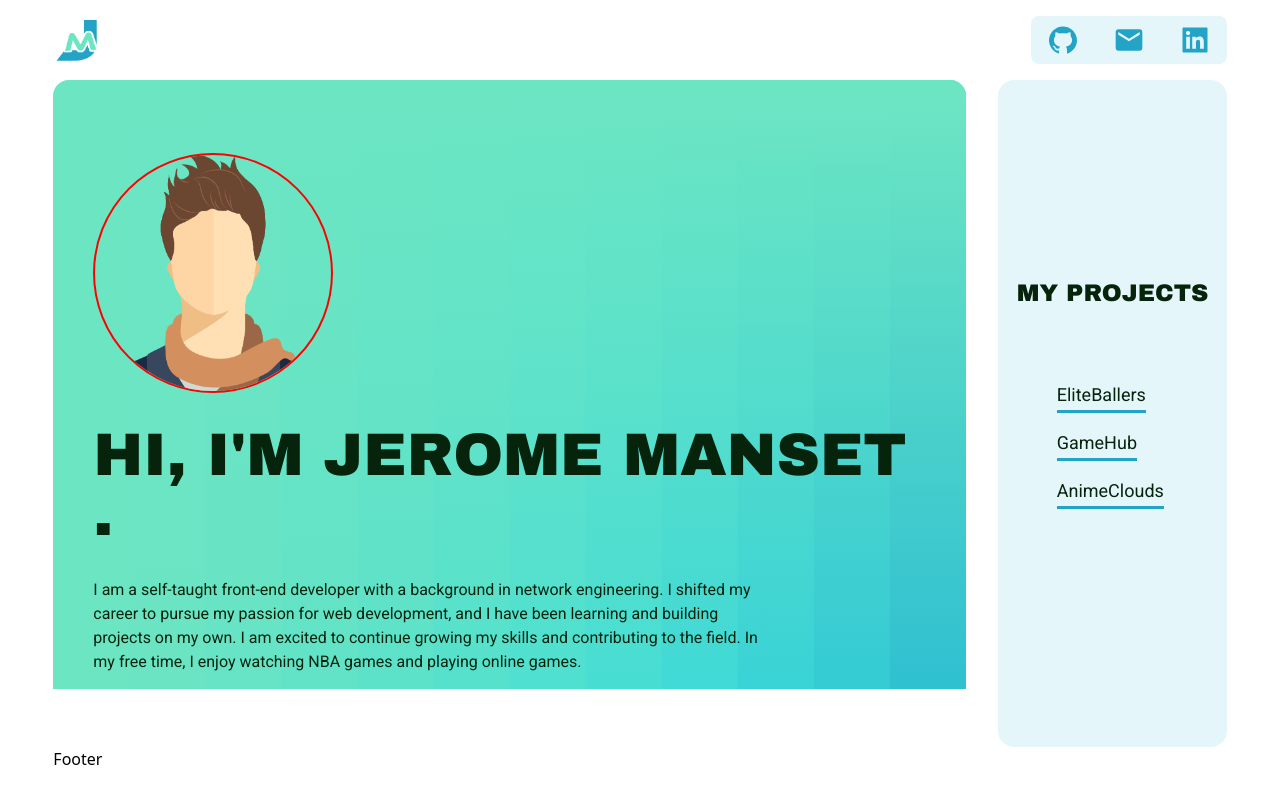
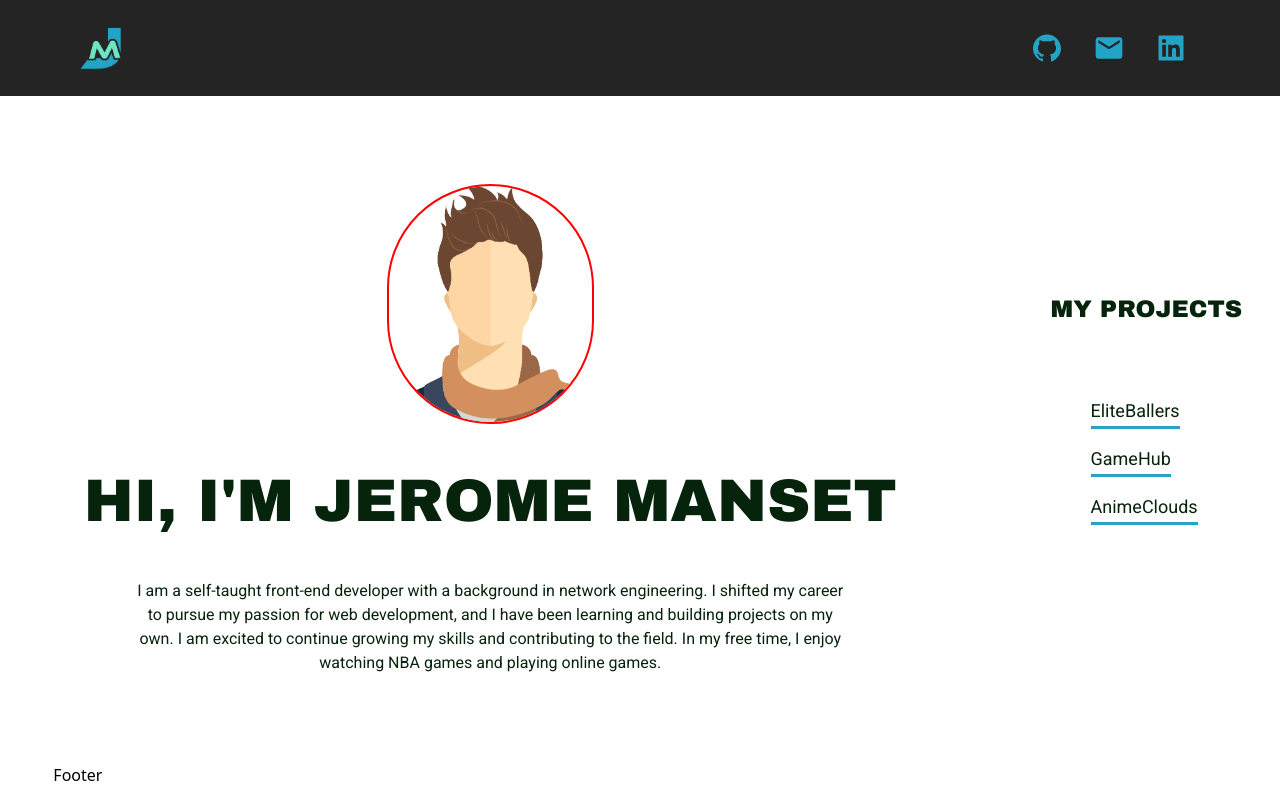
Before and after one commit to kujerocoding/jeromemanset, a React (Vite) app: page / in a window 1280 px wide. Built offline with nearby package versions, Linux system fonts and the light colour scheme.

Commit message:
Update AboutMe, Links, Main and Navbar styles

```diff
--- a/src/components/AboutMe.jsx
+++ b/src/components/AboutMe.jsx
@@ -4,7 +4,7 @@ import React from 'react'
 
 const AboutMe = ({item}) => {
 
-    const headingText = "Hi, I'm Jerome Manset."
+    const headingText = "Hi, I'm Jerome Manset"
     const headingLetters = Array.from(headingText)
 
     const aboutMeText = "I am a self-taught front-end developer with a background in network engineering. I shifted my career to pursue my passion for web development, and I have been learning and building projects on my own. I am excited to continue growing my skills and contributing to the field. In my free time, I enjoy watching NBA games and playing online games."
@@ -28,7 +28,7 @@ const AboutMe = ({item}) => {
 
 
   return (
-    <motion.div variants={item} className='p-10 w-full h-full flex flex-col justify-evenly bg-primary text-text bg-transparent'>
+    <motion.div variants={item} className='p-10 w-full h-full flex flex-col items-center justify-evenly bg-primary text-text bg-transparent'>
 
         <div className='max-w-[15rem] max-h-[15rem] b-red rounded-full overflow-hidden'>
             <img className='w-full h-full object-contain object-center' src="../src/assets/images/avatar.png" alt="profile picture"/>
@@ -103,7 +103,7 @@ const AboutMe = ({item}) => {
         </motion.div> */}
 
         <motion.div
-        className='font-roboto flex flex-wrap w-4/5'
+        className='font-roboto flex flex-wrap w-4/5 text-center'
         initial="hidden"
         animate="visible"
         variants={parentWords}>
--- a/src/components/Links.jsx
+++ b/src/components/Links.jsx
@@ -6,7 +6,7 @@ const Links = ({handleClick, selectedProject}) => {
 
 
   return (
-      <div className='h-full basis-1/4 grid place-content-center gap-8 bg-secondary rounded-2xl text-text'>
+      <div className='h-full basis-1/4 grid place-content-center gap-8 text-text'>
             <h2 className='text-2xl font-archivo uppercase'>My Projects</h2>
             <ul className='font-roboto flex flex-col gap-4 p-10'>
                 <li>
--- a/src/components/Main.jsx
+++ b/src/components/Main.jsx
@@ -59,9 +59,9 @@ const Main = ({filteredData, setData}) => {
   };
 
   return (
-      <div className='w-11/12 mx-auto h-5/6 md:flex gap-8 overflow-hidden'>
-        <div className='relative w-full h-full rounded-2xl overflow-hidden'>
-          <div className='absolute top-0 left-0 w-full'><img src={MainBG} alt="" /></div>
+      <div className=' h-5/6 md:flex gap-8 overflow-hidden'>
+        <div className='w-11/12 mx-auto relative'>
+          <div className='absolute top-0 left-0 w-full'>{/* <img src={MainBG} alt="" /> */}</div>
           <AnimatePresence>
             {isVisible && conditionalRender()}
           </AnimatePresence>
--- a/src/components/Navbar.jsx
+++ b/src/components/Navbar.jsx
@@ -6,15 +6,17 @@ import Logo from '../assets/images/logo.png'
 const NavBar = () => {
 
   return (
-    <nav className='py-4 '>
-      <ul className='w-11/12 mx-auto flex items-center justify-between'>
+    <nav className='bg-dark'>
+      <div className='w-11/12 mx-auto p-6  rounded-xl'>
+        <ul className='flex items-center justify-between'>
           <li><a href="" onClick={() => window.location.reload()}><img src={Logo} className='w-12 h-12'></img></a></li>
-        <div className='w-2/12 flex justify-between bg-secondary py-2 px-4 rounded-lg'>
+          <div className='w-2/12 flex justify-between py-2 px-4 rounded-lg'>
               <li><a href="https://github.com/kujerocoding" target="_blank"><AiFillGithub className='icon' /></a></li>
               <li><a href=""><MdEmail className='icon' /></a></li>
               <li><a href="https://www.linkedin.com/in/jeromemanset22" target="_blank"><AiFillLinkedin className='icon' /></a></li>
           </div>
         </ul>
+      </div>
     </nav>
   )
 }
--- a/src/index.css
+++ b/src/index.css
@@ -84,3 +84,7 @@ body{
 .shit{
     color: #23a4c7;
 }
+
+.bg-dark{
+    background-color: #242424;
+}
```
Lines whose indentation alone changed are shown as unchanged.
